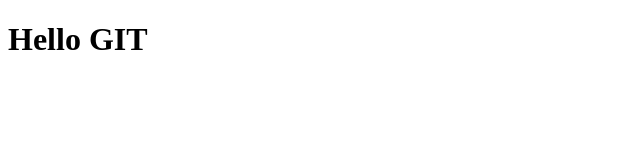
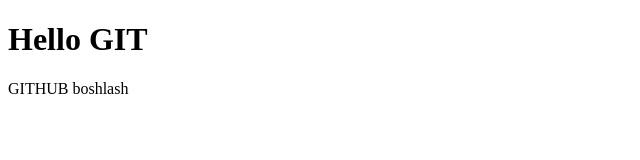
Before and after one commit to Sirojiddin-Devolper/Architect, a plain HTML site: page index.html in a window 1280 px wide. Shown: the whole page, without its empty margins (0-640 px from the left). Drawn offline with Linux system fonts and the light colour scheme.

Commit message:
Update index.html
Added p informition

```diff
--- a/index.html
+++ b/index.html
@@ -9,6 +9,7 @@
 <body>
 
     <h1>Hello GIT</h1>
+    <p>GITHUB boshlash</p>
 
 </body>
 </html>
```
